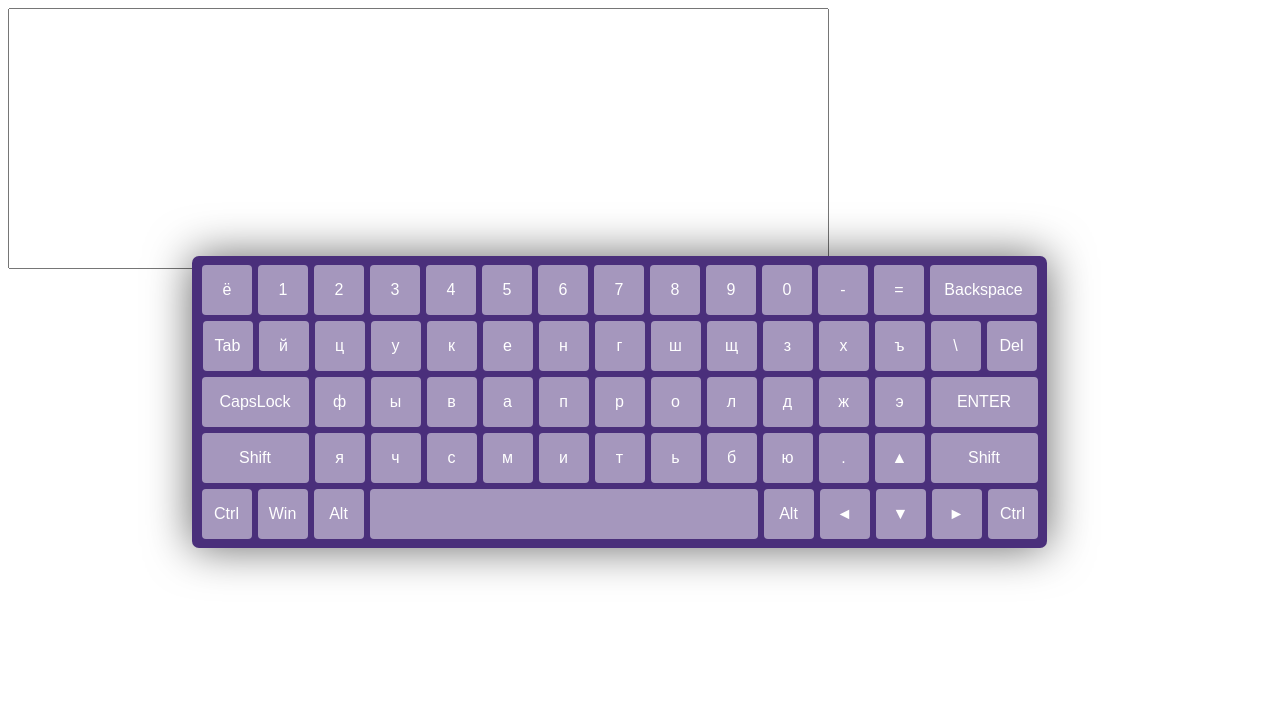
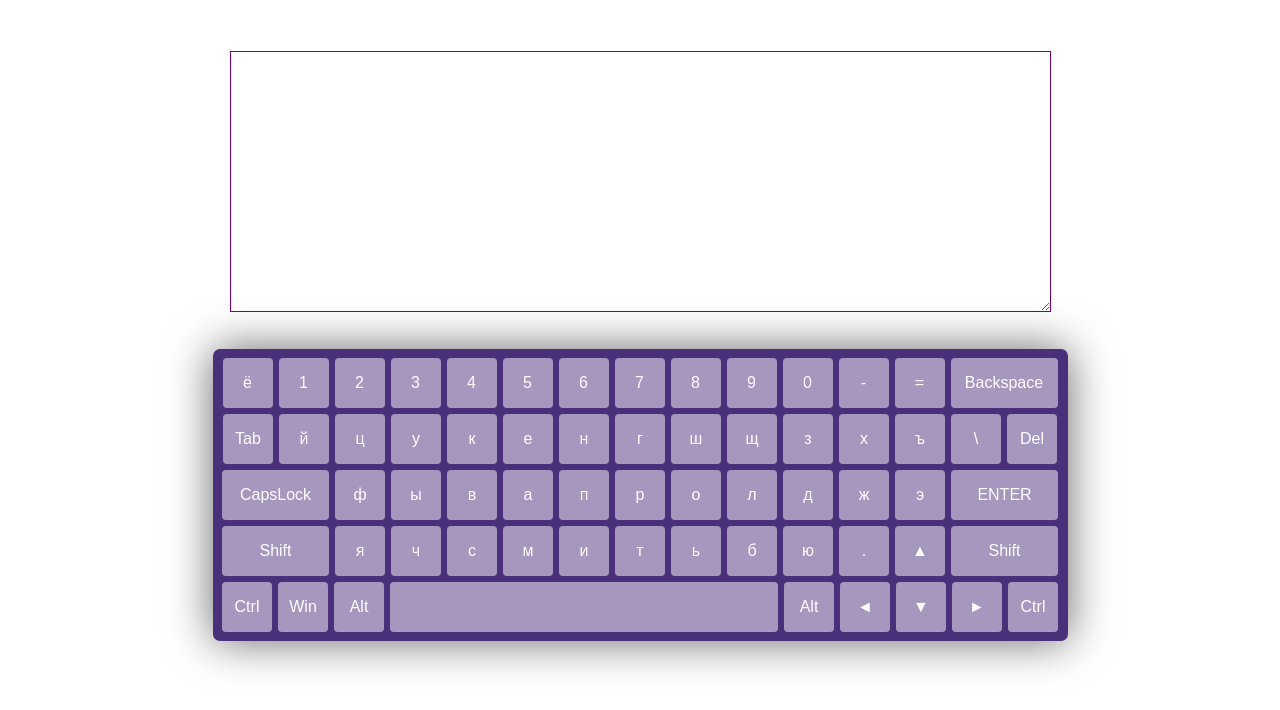
Before and after one commit to polinavoronova/codejam-virtual-keyboard, a plain HTML site: page index.html in a window 1280 px wide. Both pictures are taken after a click on the button "Tab". Drawn offline with Linux system fonts and the light colour scheme.

Commit message:
fix: change positioning of main elements

```diff
--- a/index2.js
+++ b/index2.js
@@ -949,6 +949,8 @@ class Keyboard {
         this.onLayoutSwitch();
       } else if (event.code === 'ControlLeft' || event.code === 'ControlRight') {
 
+      } else if (event.code === 'AltLeft' || event.code === 'AltRight') {
+
       } else if (event.code === 'CapsLock') {
         this.onCapsPressed();
       } else if (event.code === 'Tab') {
@@ -972,6 +974,11 @@ class Keyboard {
       if (event.code === 'ShiftLeft' || event.code === 'ShiftRight') {
         this.onShiftUp();
       }
+    /*  else if (event.code === 'AltLeft' || event.code === 'AltRight') {
+        const textarea = document.querySelector('.textarea');
+        textarea.setSelectionRange(textarea.value.length, textarea.value.length);
+        textarea.focus();
+      }*/
     });
 
     for (const keyCode in this.keys) {
@@ -988,10 +995,12 @@ class Keyboard {
 
         } else if (keyCode == 'AltLeft' || keyCode == 'AltRight') {
 
+        } else if (keyCode == 'Delete') {
+
         } else if (keyCode == 'CapsLock') {
           this.onCapsPressed();
         } else if (keyCode == 'Tab') {
-          this.onTabDown();
+          this.onTabClick();
         } else if (keyCode == 'Backspace') {
           this.onBackspaceDown();
         } else if (keyCode == 'Enter') {
@@ -1063,13 +1072,20 @@ class Keyboard {
 
   onTabDown() {
     const textarea = document.querySelector('.textarea');
+    textarea.selectionEnd;
+    textarea.append('  ');
+    textarea.focus();
+  }
 
+  onTabClick() {
+    const textarea = document.querySelector('.textarea');
     textarea.append('  ');
   }
 
   onBackspaceDown() {
     const textarea = document.querySelector('.textarea');
     textarea.value = textarea.value.slice(0, -1);
+    textarea.focus();
   }
 
   onEnterDown() {
--- a/styles.scss
+++ b/styles.scss
@@ -1,8 +1,15 @@
+.textarea {
+    display: block;
+    margin: auto;
+    margin-top: 4%;
+    border: 1px solid purple;
+}
+
 .virtual-keyboard {
-    position: fixed;
-    left: 15%;
-    top: 32%;
+    display: block;
     width: 855px;
+    margin: auto;
+    margin-top: 3%;
     background: #4a2f7b;
     box-shadow: 0 0 45px rgba(0, 0, 0, 0.6);
     border-radius: 7px;
```
Also changed, not shown: index.html (+0 -8 lines), styles.css, 1 other file.
